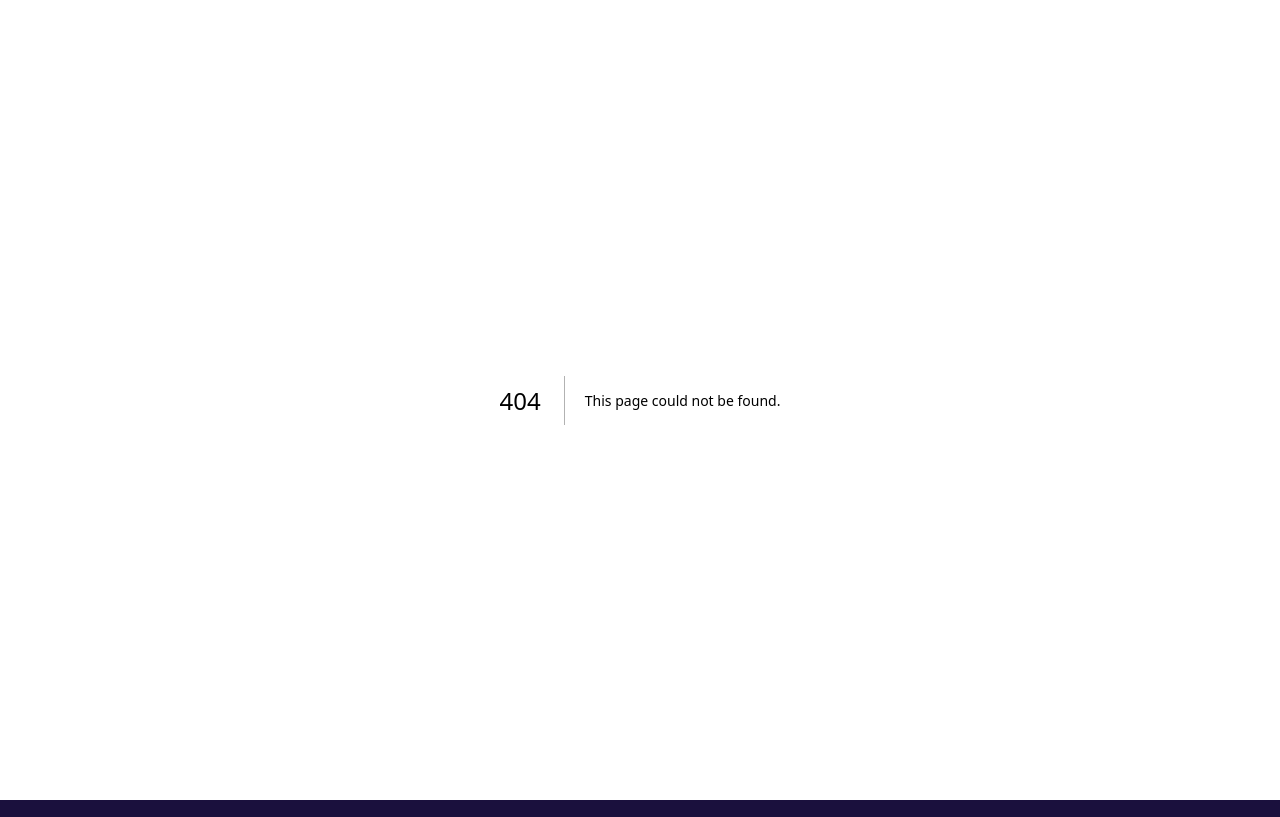
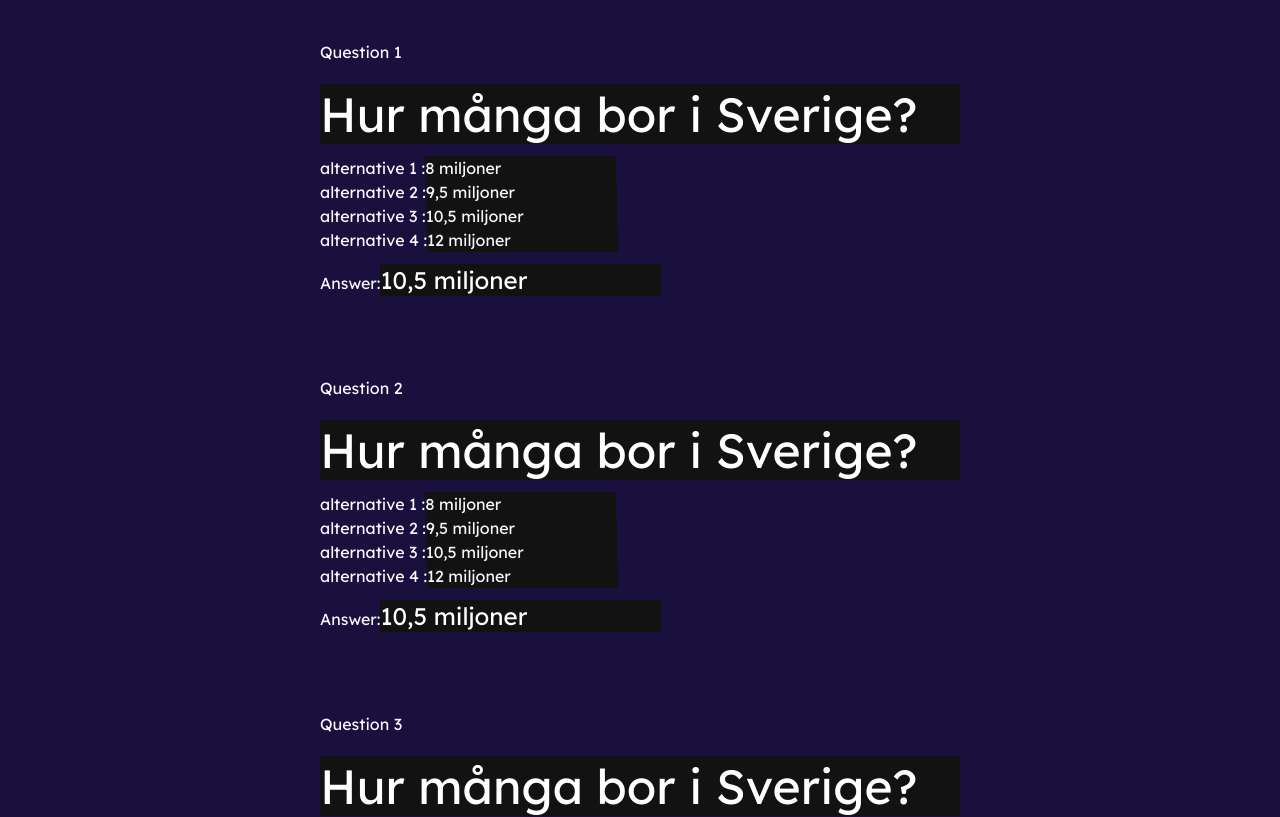
Before and after one commit to Hampus2001/quizkampen, a Next.js app: page /admin in a window 1280 px wide. Before the commit this address had no page. Shown: the top 817 px of the page. Built offline with nearby package versions, Linux system fonts and the light colour scheme.

Commit message:
Moved theme from document.js to app.js to improve performance

```diff
--- /dev/null
+++ b/src/QuestionContext.js
@@ -0,0 +1,59 @@
+import { createContext, useState } from "react";
+
+export const HandleQuestionContext = createContext([]);
+
+export default function QuestionContext({ children }) {
+  const [question, setQuestion] = useState([
+    {
+      question: "Hur många bor i Sverige?",
+      alternatives: [
+        "8 miljoner",
+        "9,5 miljoner",
+        "10,5 miljoner",
+        "12 miljoner",
+      ],
+      answer: "10,5 miljoner",
+    },
+    {
+      question: "Hur många bor i Sverige?",
+      alternatives: [
+        "8 miljoner",
+        "9,5 miljoner",
+        "10,5 miljoner",
+        "12 miljoner",
+      ],
+      answer: "10,5 miljoner",
+    },
+    {
+      question: "Hur många bor i Sverige?",
+      alternatives: [
+        "8 miljoner",
+        "9,5 miljoner",
+        "10,5 miljoner",
+        "12 miljoner",
+      ],
+      answer: "10,5 miljoner",
+    },
+    {
+      question: "Hur många bor i Sverige?",
+      alternatives: [
+        "8 miljoner",
+        "9,5 miljoner",
+        "10,5 miljoner",
+        "12 miljoner",
+      ],
+      answer: "10,5 miljoner",
+    },
+  ]);
+
+  return (
+    <HandleQuestionContext.Provider
+      value={{
+        question,
+        setQuestion,
+      }}
+    >
+      {children}
+    </HandleQuestionContext.Provider>
+  );
+}
--- a/src/pages/_app.js
+++ b/src/pages/_app.js
@@ -1,3 +1,4 @@
+import QuestionContext from "@/QuestionContext";
 import "@/styles/globals.css";
 import { Lexend } from "next/font/google";
 
@@ -9,8 +10,10 @@ const lexend = Lexend({
 
 export default function App({ Component, pageProps }) {
   return (
-    <main className={`${lexend.variable} font-sans`}>
-      <Component {...pageProps} />
-    </main>
+    <QuestionContext>
+      <main className={`${lexend.variable} font-sans`} data-theme="synthwave">
+        <Component {...pageProps} />
+      </main>
+    </QuestionContext>
   );
 }
--- /dev/null
+++ b/src/pages/admin.js
@@ -0,0 +1,46 @@
+import { useContext } from "react";
+import { HandleQuestionContext } from "@/QuestionContext";
+
+export default function Admin() {
+  const { question, setQuestion } = useContext(HandleQuestionContext);
+
+  const displayQuestions = [];
+
+  for (let i = 0; i < question.length; i++) {
+    displayQuestions.push(
+      <div key={i} className="flex flex-col w-2/4 gap-3 my-10">
+        <div className="flex flex-col gap-5">
+          <h2>Question {i + 1}</h2>
+          <input
+            className="text-white text-5xl"
+            value={question[i].question}
+            onChange={(e) => {
+              const newQuestions = [...question];
+              newQuestions[i].question = e.target.value;
+              setQuestion(newQuestions);
+            }}
+          />
+        </div>
+        <ul>
+          {question[i].alternatives.map((alternative, index) => (
+            <div>
+              alternative {index + 1} :
+              <input key={index} value={alternative} />
+            </div>
+          ))}
+        </ul>
+        <div>
+          Answer:
+          <input className="text-white text-2xl" value={question[i].answer} />
+        </div>
+      </div>
+    );
+  }
+
+  return (
+    <div className="flex flex-col items-center">
+      {displayQuestions}
+      <button onClick={() => console.log(question)}>logg</button>
+    </div>
+  );
+}
```
